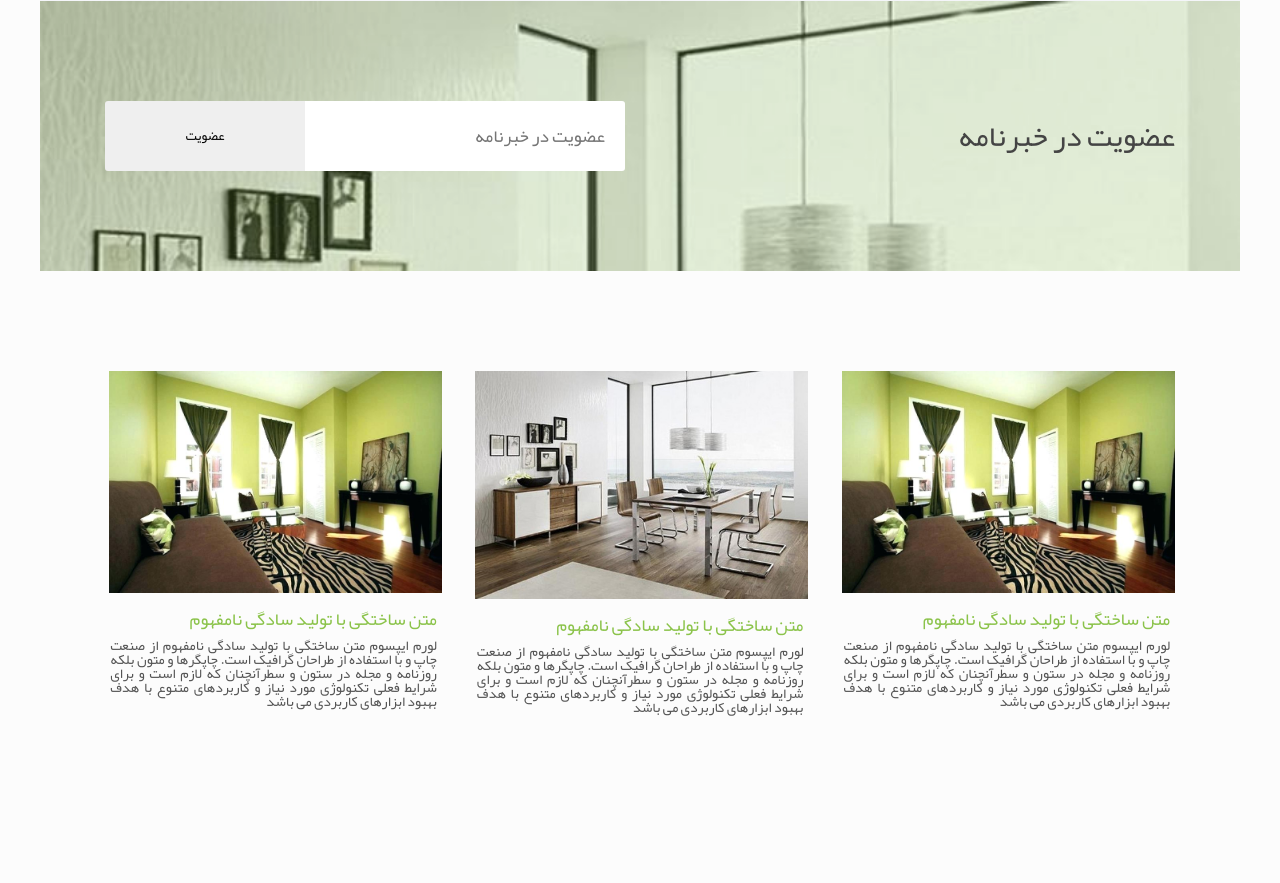
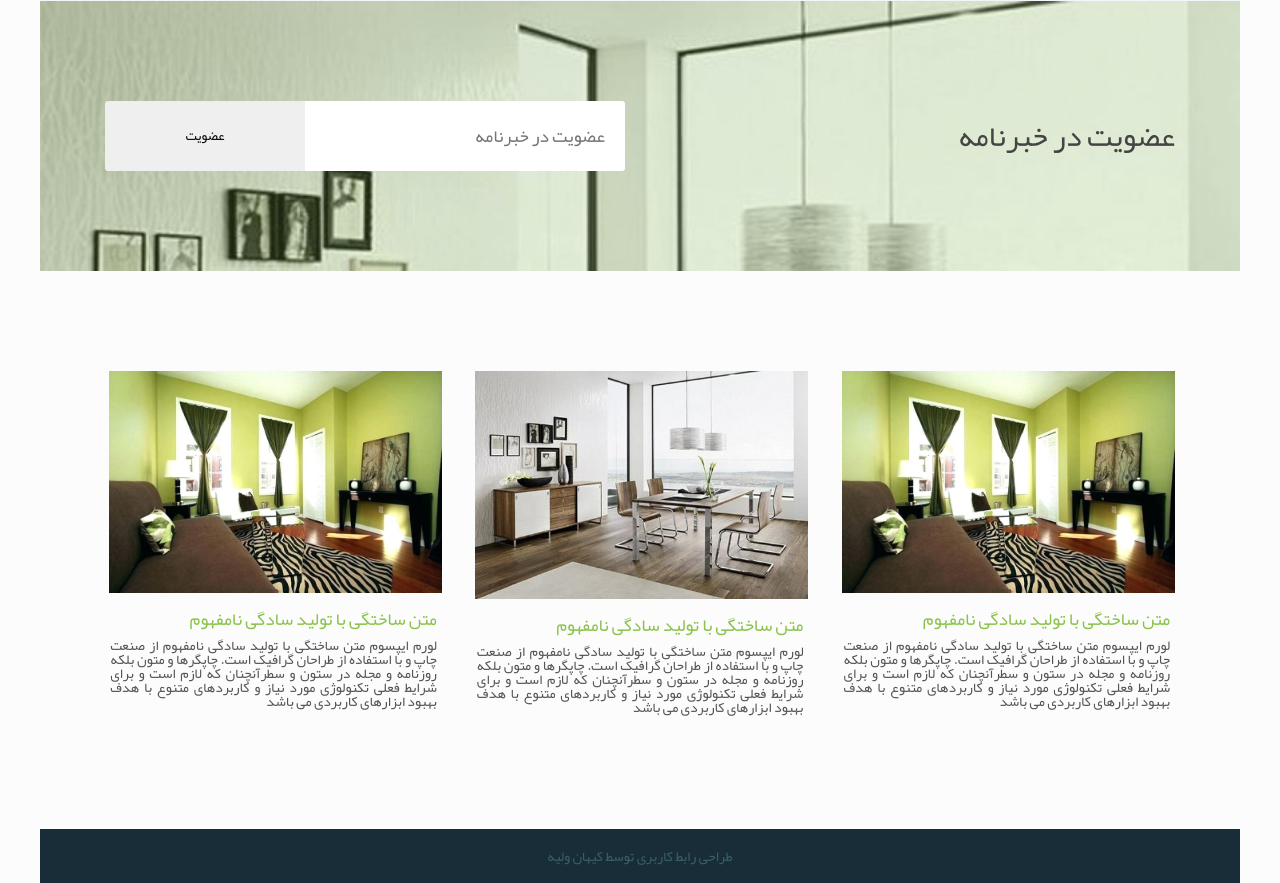
Before and after one commit to keyhan-va/html_first_project, a plain HTML site: page index.html in a window 1280 px wide. Shown: the part 1700-2583 px from the top of the page. Before the commit the page ends 2529 px from the top, so only its background shows below. Drawn offline with Linux system fonts and the light colour scheme.

Commit message:
create copyright

```diff
--- a/index.html
+++ b/index.html
@@ -215,7 +215,9 @@
         </div>
       </div>
     </div>
-
+    <div class="footer">
+      طراحی رابط کاربری توسط کیهان ولیه
+    </div>
   </div>
 
 </body>
--- a/style.css
+++ b/style.css
@@ -359,3 +359,12 @@ a {
   lin_height: 25px;
   color: #555;
 }
+
+.footer{
+  width: 100%;
+  float: right;
+  padding: 20px 0;
+  background: #182d37;
+  text-align: center;
+  color: #3a5f68;
+}
```
